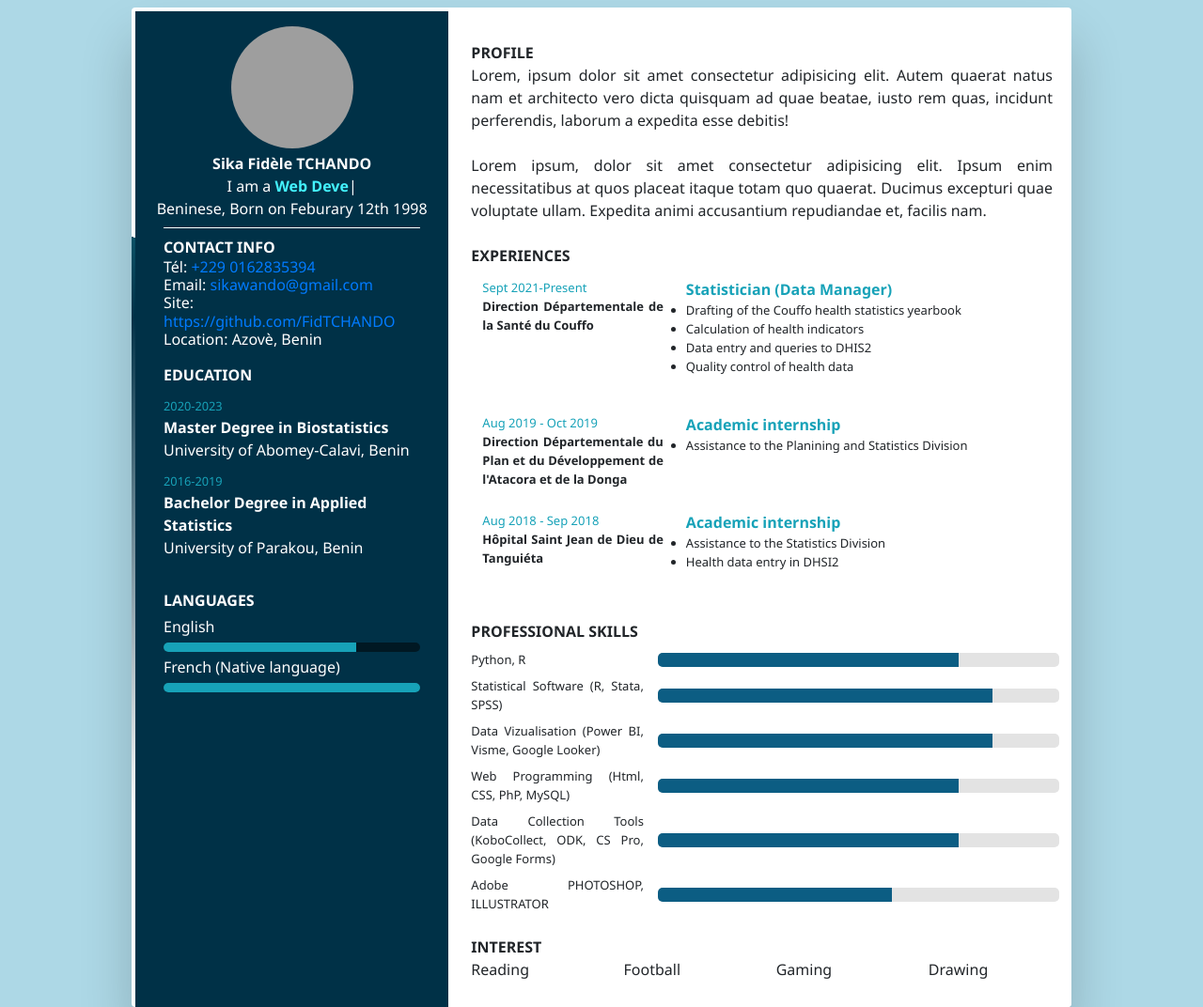
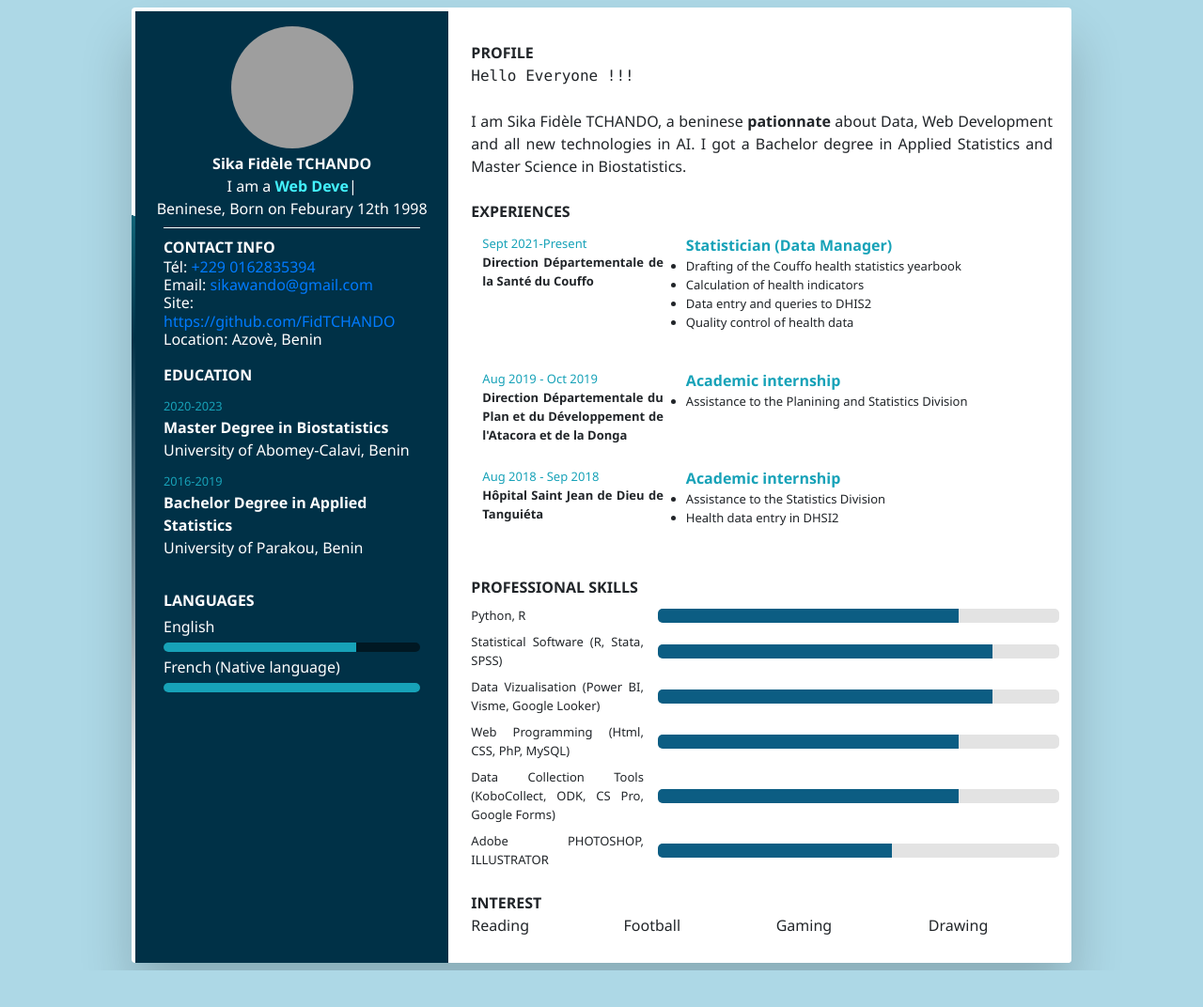
Before and after one commit to FidTCHANDO/Resume, a plain HTML site: page index.html in a window 1280 px wide. Shown: the top 1072 px of the page at 94% size. After the commit the page ends 1033 px from the top, so only its background shows below. Drawn offline with Linux system fonts and the light colour scheme; grey boxes are pictures that could not be loaded.

Commit message:
Improvments

```diff
--- a/index.html
+++ b/index.html
@@ -87,9 +87,9 @@
             <div class="my-4">
                 <div class="bolder">Profile</div>
                 <span class="light">
-                    Lorem, ipsum dolor sit amet consectetur adipisicing elit. Autem quaerat natus nam et architecto vero dicta quisquam ad quae beatae, iusto rem quas, incidunt perferendis, laborum a expedita esse debitis!
-                    <br>
-                    <br>Lorem ipsum, dolor sit amet consectetur adipisicing elit. Ipsum enim necessitatibus at quos placeat itaque totam quo quaerat. Ducimus excepturi quae voluptate ullam. Expedita animi accusantium repudiandae et, facilis nam.
+                    <span class="text-monospace">Hello Everyone !!!</span>
+                    <br><br>
+                    I am Sika Fidèle TCHANDO, a beninese <span class="bold">pationnate</span> about Data, Web Development and all new technologies in AI. I got a Bachelor degree in Applied Statistics and Master Science in Biostatistics.
                 </span>
             </div>
             <div class="my-4">
```
